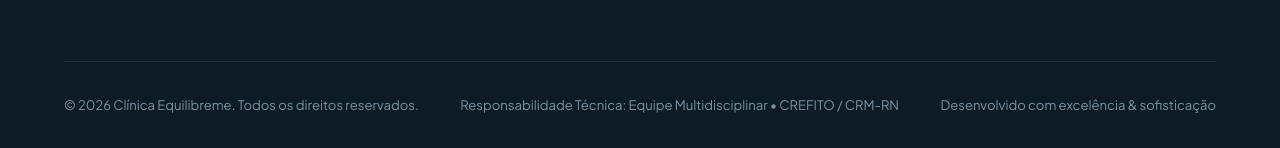
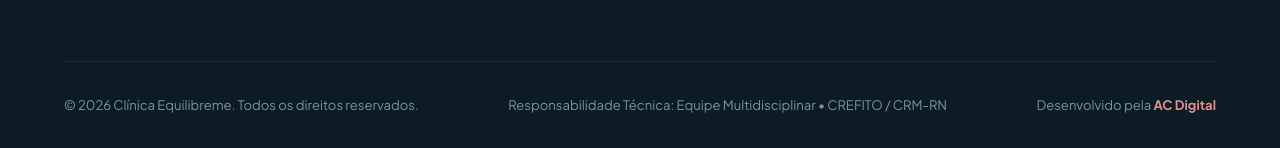
Before and after one commit to AlanCcosta/projeto-clinica-equilibreme, a plain HTML site: page index.html in a window 1280 px wide. Shown: the part 8932-9080 px from the top of the page. Drawn offline with Linux system fonts and the light colour scheme; a web font is replaced by a local one.

Commit message:
Adicionando creditos do site para ac digital

```diff
--- a/index.html
+++ b/index.html
@@ -1090,7 +1090,7 @@
           Responsabilidade Técnica: Equipe Multidisciplinar • CREFITO / CRM-RN
         </div>
         <div>
-          Desenvolvido com excelência &amp; sofisticação
+          Desenvolvido pela <strong style="color: #E28F8D; font-weight: 700;">AC Digital</strong>
         </div>
       </div>
     </div>
```
